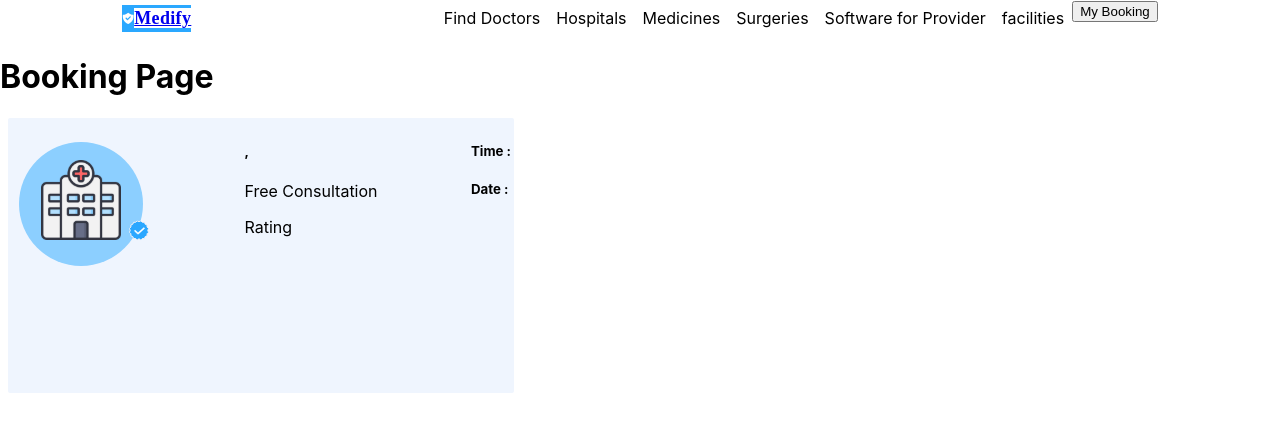
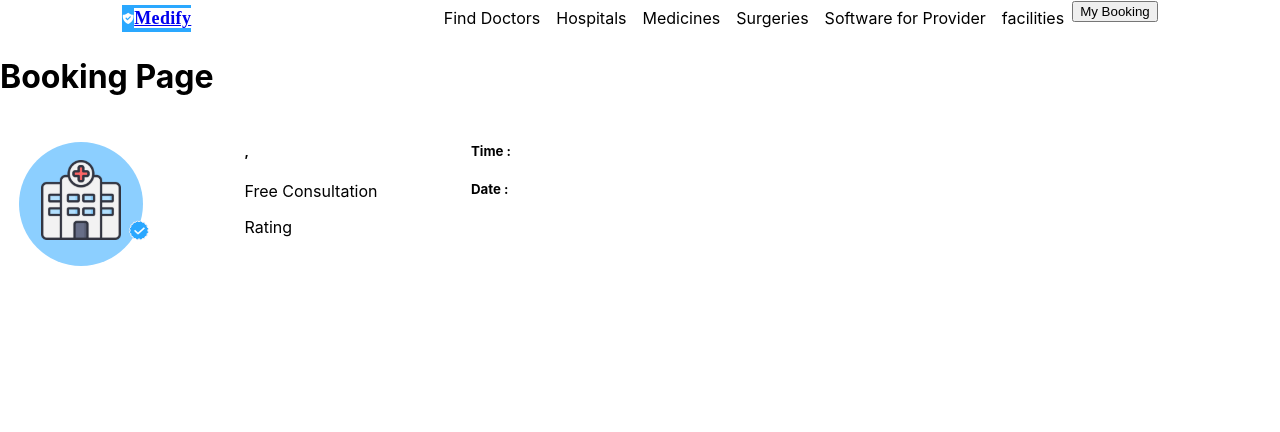
Before and after one commit to ervikasti/medify, a React (Create React App) app: page /booking in a window 1280 px wide. Shown: the top 432 px of the page. Built offline with nearby package versions, Linux system fonts and the light colour scheme.

Commit message:
Update HospitalCard.module.css

```diff
--- a/src/components/HospitalCard/HospitalCard.module.css
+++ b/src/components/HospitalCard/HospitalCard.module.css
@@ -1,5 +1,5 @@
 .container{
-    background-color: #EFF5FE;
+    background-color: #blue;
     width: 500px;
     height: 269px;
     top: 480px;
```
